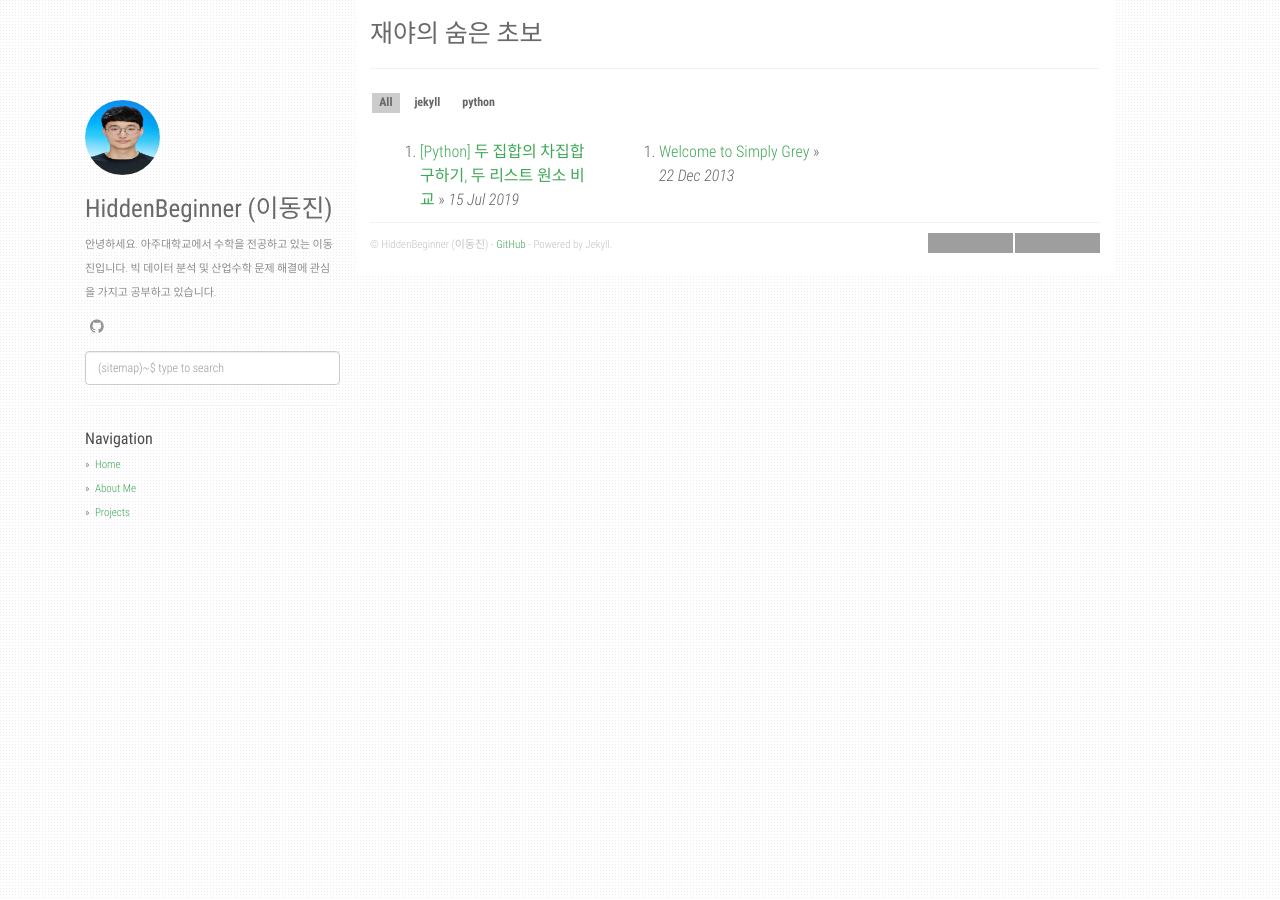
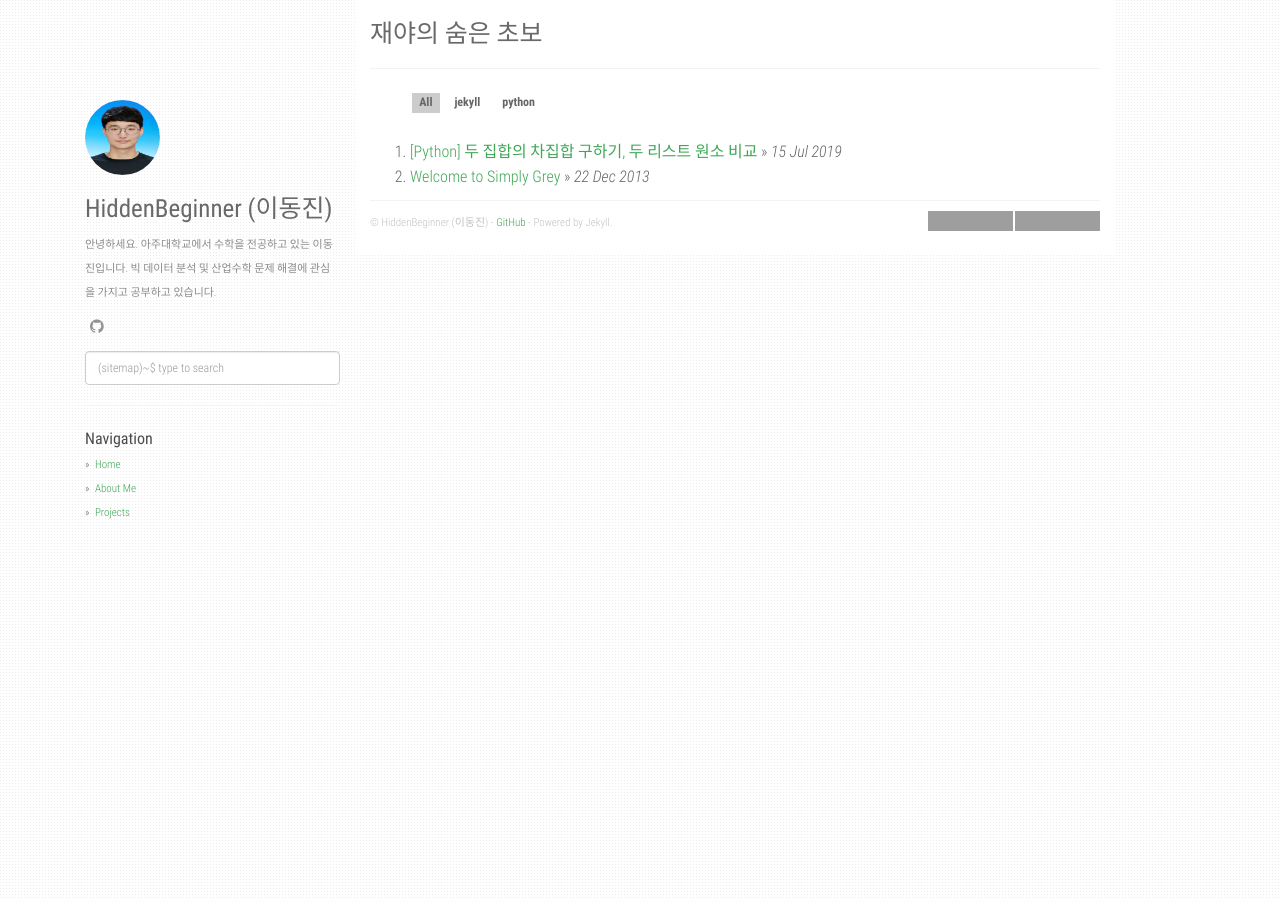
Before and after one commit to agusmakmun/agusmakmun.github.io, a Jekyll site: the page built from index.html, in a window 1280 px wide. Built offline with Jekyll 4.4.1, drawn with Linux system fonts in a browser that asks for light colours; the list of posts is cut into pages by our own code; grey boxes are pictures that could not be loaded.

Commit message:
Update index.html

```diff
--- a/index.html
+++ b/index.html
@@ -5,14 +5,14 @@ layout: default
 <div id="home">
   <h1>{{ site.title }}</h1>
   <hr />
-  <div class="posts">
+  <ol class="posts">
     {% include category_tag.html %}
     {% for post in paginator.posts %}
-    <ol class="project-item project-outer" data-tags='{{ post.categories | jsonify | downcase }}'>
+    <div style="width:600px; height:25px;" data-tags='{{ post.categories | jsonify | downcase }}'>
       <li><a href="{{ post.url }}">{{ post.title }}</a> &raquo; <i><span>{{ post.date | date_to_string }}</span></i></li>
-    </ol>
+    </div>
     {% endfor %}
-  </div>
+  </ol>
 
   <!-- Pagination links -->
   {% if paginator.total_pages > 1 %}
```
